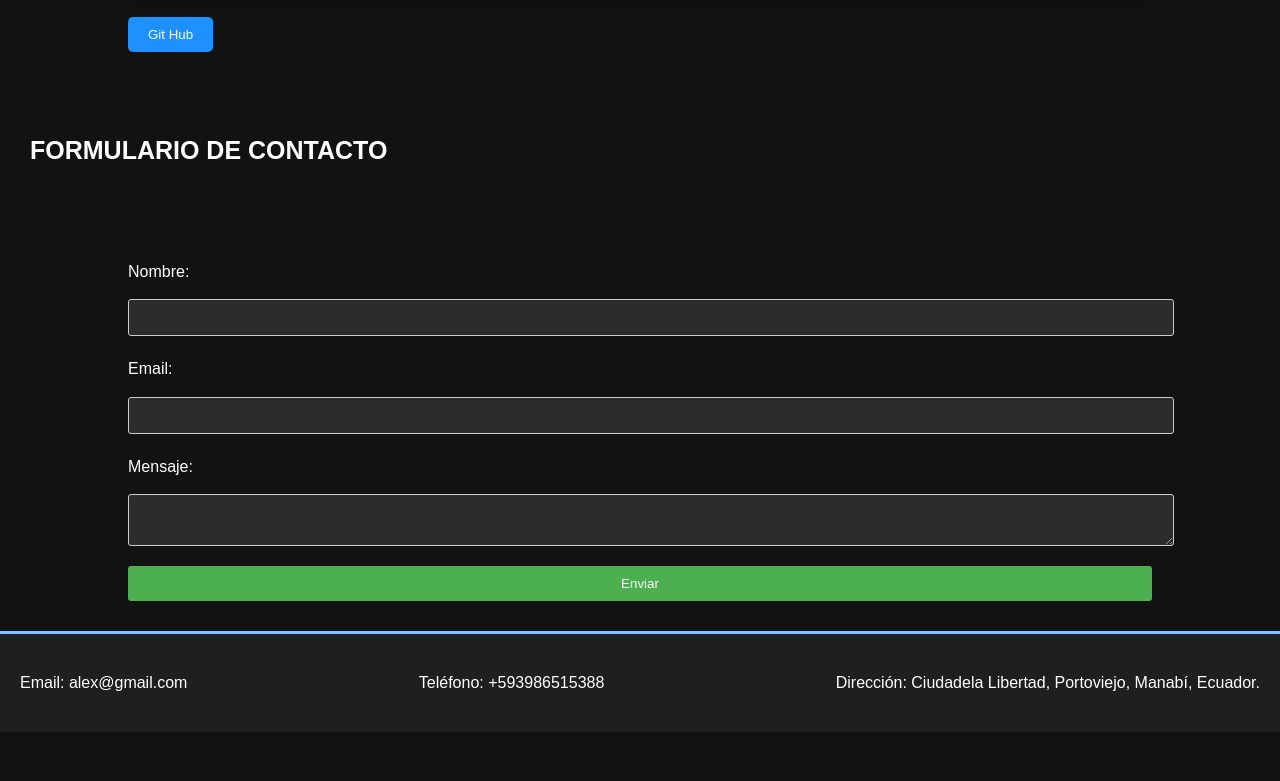
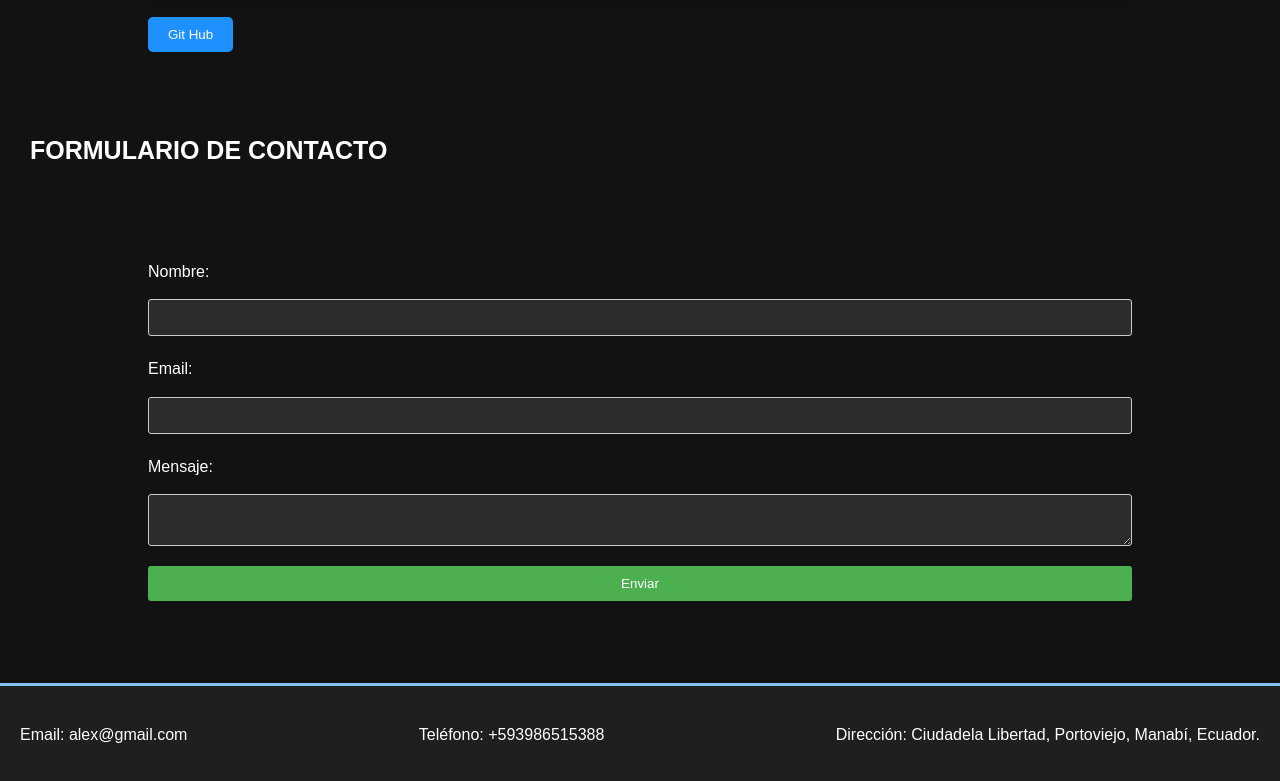
Before and after one commit to CappCat/pruebapagina, a plain HTML site: page docs/index.html in a window 1280 px wide. Shown: the part 1792-2573 px from the top of the page. Before the commit the page ends 2524 px from the top, so only its background shows below. Drawn offline with Linux system fonts and the light colour scheme; a script that the page names is missing.

Commit message:
Detalles

```diff
--- a/docs/index.html
+++ b/docs/index.html
@@ -92,11 +92,12 @@
             <input type="submit" value="Enviar">
         </form>
     </div>
-
+    <br>
+    <br>
     <footer>
-        <p>Email: alex@gmail.com</p>
-        <p>Teléfono: +593986515388</p>
-        <p>Dirección: Ciudadela Libertad, Portoviejo, Manabí, Ecuador.</p>
+        <div><p>Email: alex@gmail.com</p></div>
+        <div><p>Teléfono: +593986515388</p></div>
+        <div><p>Dirección: Ciudadela Libertad, Portoviejo, Manabí, Ecuador.</p></div>
     </footer>
 
     <script src="https://cdnjs.cloudflare.com/ajax/libs/firebase/7.14.1-0/firebase.js"></script>
--- a/docs/styles.css
+++ b/docs/styles.css
@@ -1,4 +1,10 @@
 /* Estilos generales */
+* {
+
+    box-sizing: border-box;
+}
+
+
 body {
     background-color: #121212;
     color: #ffffff;
```
